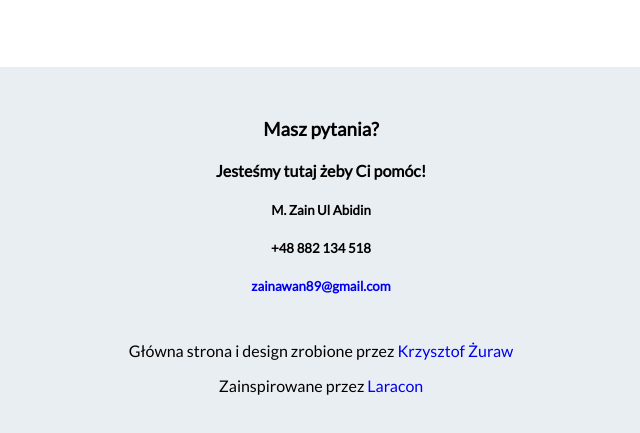
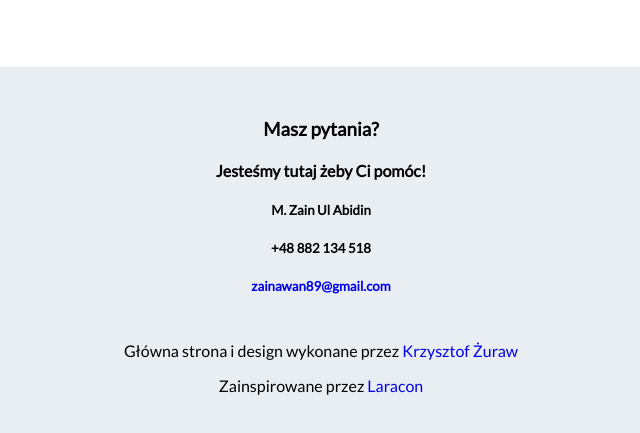
Before and after one commit to krzysztofzuraw/toastmasters-conference, a website: page index.html in a window 1280 px wide. Shown: the part 2285-2718 px from the top of the page, 319-959 px from the left. Drawn offline with Linux system fonts and the light colour scheme.

Commit message:
Fix mobile version

```diff
--- a/index.html
+++ b/index.html
@@ -146,7 +146,7 @@
                             <a href='mailto:zainawan89@gmail.com'>zainawan89@gmail.com</a>
                         </h5>
                     </div>
-                    <p>Główna strona i design zrobione przez
+                    <p>Główna strona i design wykonane przez
                         <a href="krzysztofzuraw.com">Krzysztof Żuraw</a>
                     </p>
                     <p>Zainspirowane przez
--- a/style.css
+++ b/style.css
@@ -1,9 +1,17 @@
+/* html,
+body {
+  width: 100%;
+  height: 100%;
+  margin: 0px;
+  overflow-x: hidden;
+} */
+
 html {
   scroll-behavior: smooth;
 }
 
 body {
-  margin: 0px;
+  margin: 0;
   font-family: "Lato", sans-serif;
 }
 
@@ -147,8 +155,6 @@ h1 {
   width: 100%;
   margin-right: auto;
   margin-left: auto;
-  padding-right: 15px;
-  padding-left: 15px;
   padding-bottom: 2.5rem;
   padding-top: 2rem;
 }
```
